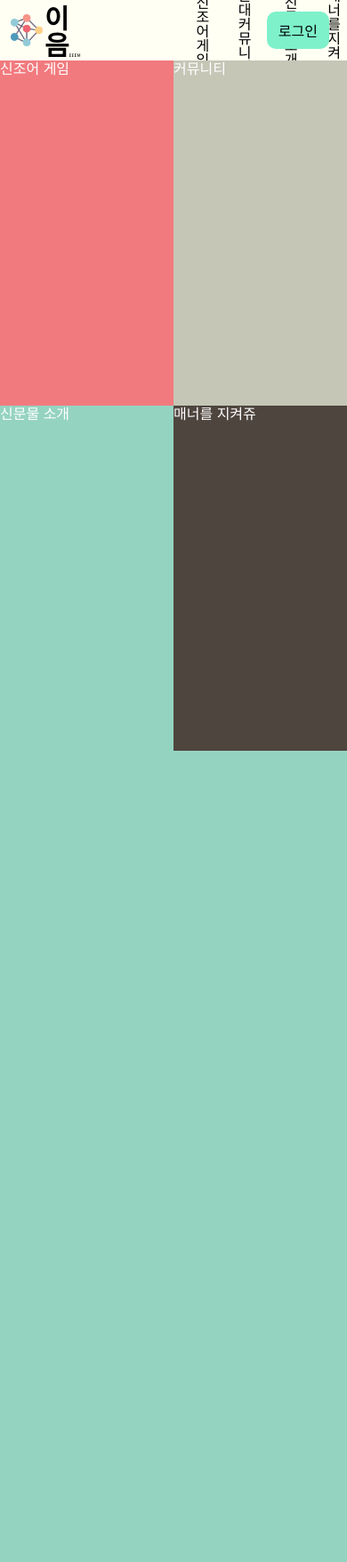
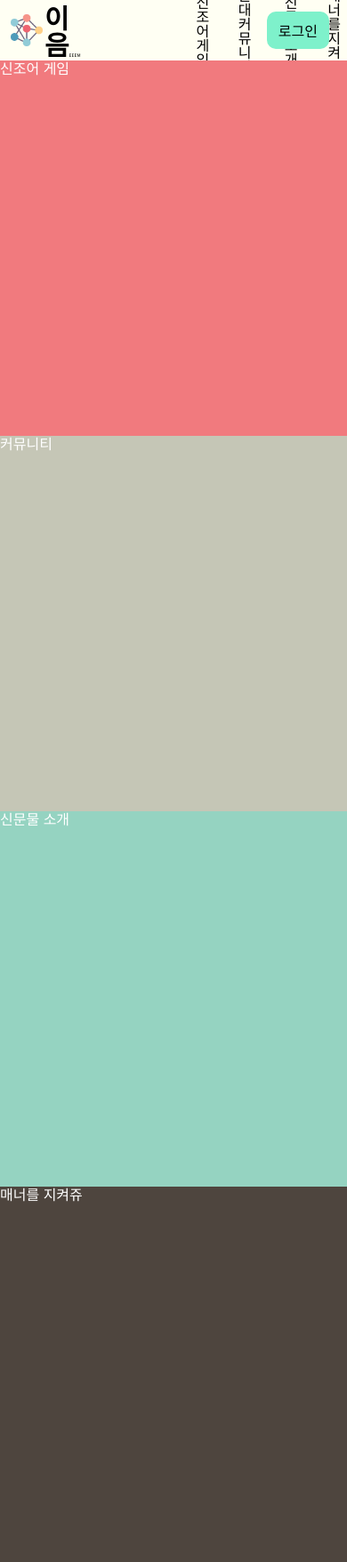
Before and after one commit to juliajh/EEEM, a Django app: page / in a window 390 px wide. Shown: the whole page at 89% size. Before the commit the page ends 844 px from the top, so only its background shows below. Run offline with Django 3.2, Linux system fonts and the light colour scheme.

Commit message:
mobile homepage css

```diff
--- a/gyeongsoton/main/static/css/homepage.css
+++ b/gyeongsoton/main/static/css/homepage.css
@@ -15,51 +15,51 @@
   display: block;
   background-color: #f17a7e;
   color: white;
-  transition: transform 0.3s ease-out;
+  /* transition: transform 0.3s ease-out;
   transform-origin: 0% 0%;
-  transition-delay: 0.5s;
+  transition-delay: 0.5s; */
 }
 
-.main__content--box:first-child:hover {
+/* .main__content--box:first-child:hover {
   transform: scale(2);
   transform-origin: 0% 0%;
-}
+} */
 
 .main__content--box:nth-child(2) {
   background-color: #c5c6b6;
   color: white;
-  transition: transform 0.3s ease-out;
+  /* transition: transform 0.3s ease-out;
   transform-origin: 100% 0%;
-  transition-delay: 0.5s;
+  transition-delay: 0.5s; */
 }
 
-.main__content--box:nth-child(2):hover {
+/* .main__content--box:nth-child(2):hover {
   transform: scale(2);
   transform-origin: 100% 0%;
-}
+} */
 
 .main__content--box:nth-child(3) {
   background-color: #95d3c1;
   color: white;
-  transition: transform 0.3s ease-out;
+  /* transition: transform 0.3s ease-out;
   transform-origin: 0% 100%;
-  transition-delay: 0.5s;
+  transition-delay: 0.5s; */
 }
 
-.main__content--box:nth-child(3):hover {
+/* .main__content--box:nth-child(3):hover {
   transform: scale(2);
   transform-origin: 0% 100%;
-}
+} */
 
 .main__content--box:last-child {
   background-color: #4e453e;
   color: white;
-  transition: transform 0.3s ease-out;
+  /* transition: transform 0.3s ease-out;
   transform-origin: 100% 100%;
-  transition-delay: 0.5s;
+  transition-delay: 0.5s; */
 }
 
-.main__content--box:last-child:hover {
+/* .main__content--box:last-child:hover {
   transform: scale(2);
   transform-origin: 100% 100%;
-}
+} */
--- /dev/null
+++ b/gyeongsoton/main/static/css/homepage_mobile.css
@@ -0,0 +1,44 @@
+@media screen and (min-width: 645px) {
+  .mobile__main__content .mobile__main__content--box {
+    display: none;
+  }
+}
+
+@media screen and (max-width: 645px) {
+  .main__content {
+    display: none;
+  }
+}
+
+.mobile__main__content {
+  width: 100%;
+  height: auto;
+  position: relative;
+  display: flex;
+  flex-wrap: wrap;
+}
+
+.mobile__main__content--box {
+  width: 100%;
+  height: 50vh;
+}
+
+.mobile__main__content--box:first-child {
+  background-color: #f17a7e;
+  color: white;
+}
+
+.mobile__main__content--box:nth-child(2) {
+  background-color: #c5c6b6;
+  color: white;
+}
+
+.mobile__main__content--box:nth-child(3) {
+  background-color: #95d3c1;
+  color: white;
+}
+
+.mobile__main__content--box:last-child {
+  background-color: #4e453e;
+  color: white;
+}
--- a/gyeongsoton/main/static/css/navbar.css
+++ b/gyeongsoton/main/static/css/navbar.css
@@ -1,5 +1,5 @@
 .navbar {
-  background-color: #FFFFF3;
+  background-color: #fffff3;
   display: flex;
   align-items: center;
   height: 8vh;
@@ -12,7 +12,6 @@
   align-items: center;
   justify-content: space-around;
 }
-
 
 .nav-item {
   width: auto;
@@ -39,7 +38,7 @@
   color: white;
 }
 
-.nav-link:hover{
+.nav-link:hover {
   color: grey;
 }
 
@@ -56,5 +55,5 @@
   width: auto;
   border-radius: 10px;
   padding: 13px;
-  background-color: rgb(126, 241, 203)
+  background-color: rgb(126, 241, 203);
 }
--- a/gyeongsoton/main/templates/homepage.html
+++ b/gyeongsoton/main/templates/homepage.html
@@ -3,6 +3,7 @@
 
 <head>
     <link rel="stylesheet" href='{% static "css/homepage.css" %}'>
+    <link rel="stylesheet" href='{% static "css/homepage_mobile.css" %}'>
     <title>homepage</title>
 </head>
 <body>
@@ -12,6 +13,12 @@
         <a href='{% url "trend" %}' class="main__content--box">신문물 소개</a>
         <a href='{% url "manner" %}' class="main__content--box">매너를 지켜쥬</a>
     </div>
+    <div class="mobile__main__content">
+        <a href='{% url "newterms" %}' class="mobile__main__content--box">신조어 게임</a>
+        <a href='{% url "community" %}' class="mobile__main__content--box">커뮤니티</a>
+        <a href='{% url "trend" %}' class="mobile__main__content--box">신문물 소개</a>
+        <a href='{% url "manner" %}' class="mobile__main__content--box">매너를 지켜쥬</a>
+    </div>
 </body>
 </html>
 
```
Also changed, not shown: gyeongsoton/db.sqlite3.
